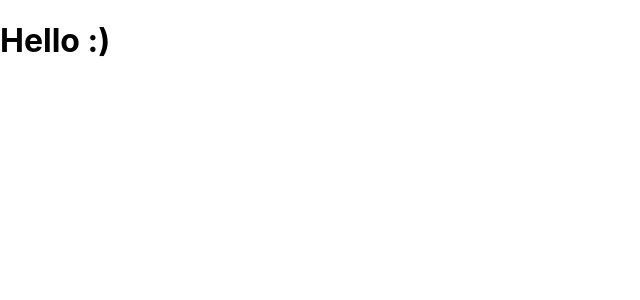
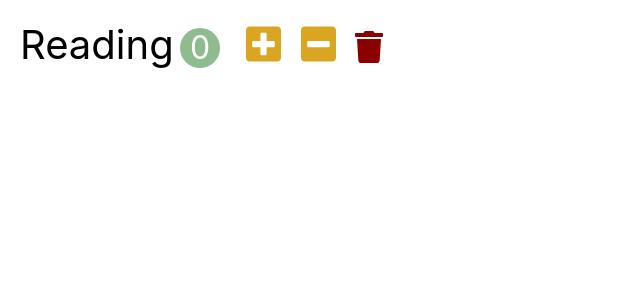
Before and after one commit to autumnly1007/react-habit-tracker, a React (Create React App) app: page / in a window 1280 px wide. Shown: the top 300 px of the page, without its empty margins (0-640 px from the left). Built offline with nearby package versions, Linux system fonts and the light colour scheme.

Commit message:
Habit Component

```diff
--- a/package.json
+++ b/package.json
@@ -3,6 +3,7 @@
   "version": "0.1.0",
   "private": true,
   "dependencies": {
+    "@fortawesome/fontawesome-free": "^5.15.4",
     "@testing-library/jest-dom": "^5.14.1",
     "@testing-library/react": "^12.0.0",
     "@testing-library/user-event": "^13.2.1",
--- a/src/App.css
+++ b/src/App.css
@@ -1,38 +1,45 @@
-.App {
-  text-align: center;
+button {
+  outline: none;
+  border: 0;
+  cursor: pointer;
 }
 
-.App-logo {
-  height: 40vmin;
-  pointer-events: none;
+.habit {
+  font-size: 2.5rem;
+  padding: 0.5em;
+  list-style: none;
 }
 
-@media (prefers-reduced-motion: no-preference) {
-  .App-logo {
-    animation: App-logo-spin infinite 20s linear;
-  }
+.habit-count {
+  display: inline-block;
+  text-align: center;
+  font-size: 2rem;
+  width: 2.5rem;
+  height: 2.5rem;
+  line-height: 2.5rem;
+  margin-left: 0.2em;
+  margin-right: 0.5em;
+  background-color: darkseagreen;
+  color: white;
+  border-radius: 50%;
 }
 
-.App-header {
-  background-color: #282c34;
-  min-height: 100vh;
-  display: flex;
-  flex-direction: column;
-  align-items: center;
-  justify-content: center;
-  font-size: calc(10px + 2vmin);
-  color: white;
+.habit-button {
+  font-size: 2.5rem;
+  margin: 0 0.1em;
+  background-color: transparent;
 }
 
-.App-link {
-  color: #61dafb;
+.habit-button:hover {
+  opacity: 0.8;
 }
 
-@keyframes App-logo-spin {
-  from {
-    transform: rotate(0deg);
-  }
-  to {
-    transform: rotate(360deg);
-  }
+.habit-increase,
+.habit-decrease {
+  color: goldenrod;
 }
+
+.habit-delete {
+  font-size: 2rem;
+  color: darkred;
+}
--- a/src/app.jsx
+++ b/src/app.jsx
@@ -1,9 +1,10 @@
-import './app.css';
+import { getAllByAltText } from "@testing-library/react";
+import "./app.css";
+import Habit from "./components/habit";
+import "@fortawesome/fontawesome-free/js/all.js";
 
 function App() {
-  return (
-    <h1>Hello :)</h1>
-  );
+  return <Habit />;
 }
 
 export default App;
--- /dev/null
+++ b/src/components/habit.jsx
@@ -0,0 +1,43 @@
+import React, { Component } from "react";
+
+class Habit extends Component {
+  state = {
+    count: 0,
+  };
+
+  handleIncrement = () => {
+    // state 오브젝트 안에 있는 count 를 증가한 뒤 state 를 업데이트 해야함
+    this.setState({ count: this.state.count + 1 });
+  };
+
+  handleDecrement = () => {
+    const count = this.state.count - 1;
+    this.setState({ count: count < 0 ? 0 : count });
+  };
+
+  render() {
+    return (
+      <li className="habit">
+        <span className="habit-name">Reading</span>
+        <span className="habit-count">{this.state.count}</span>
+        <button
+          className="habit-button habit-increase"
+          onClick={this.handleIncrement}
+        >
+          <i className="fas fa-plus-square"></i>
+        </button>
+        <button
+          className="habit-button habit-decrease"
+          onClick={this.handleDecrement}
+        >
+          <i className="fas fa-minus-square"></i>
+        </button>
+        <button className="habit-button habit-delete">
+          <i className="fas fa-trash"></i>
+        </button>
+      </li>
+    );
+  }
+}
+
+export default Habit;
```
Also changed, not shown: 1 other file (tests, documents, lock files or other folders).
